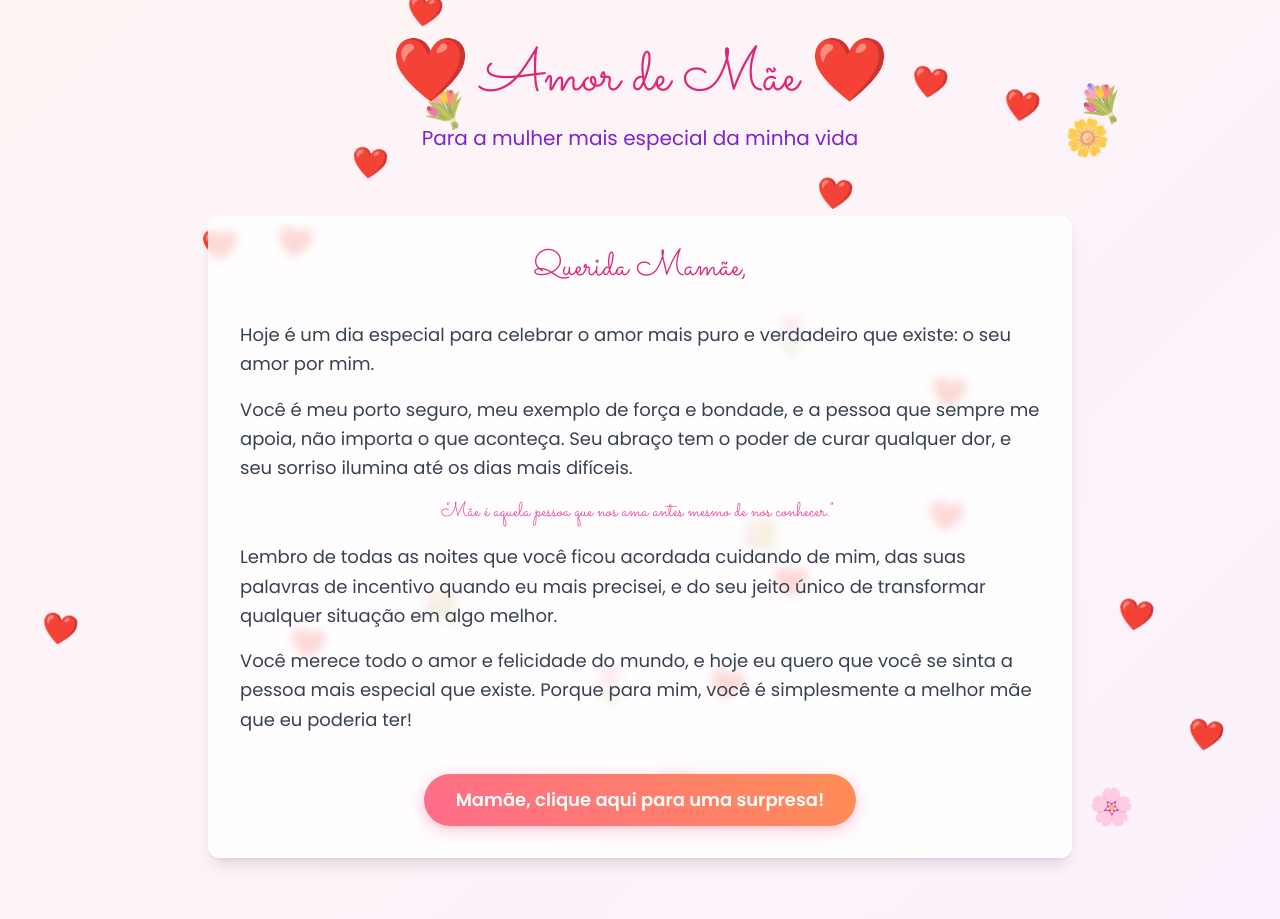
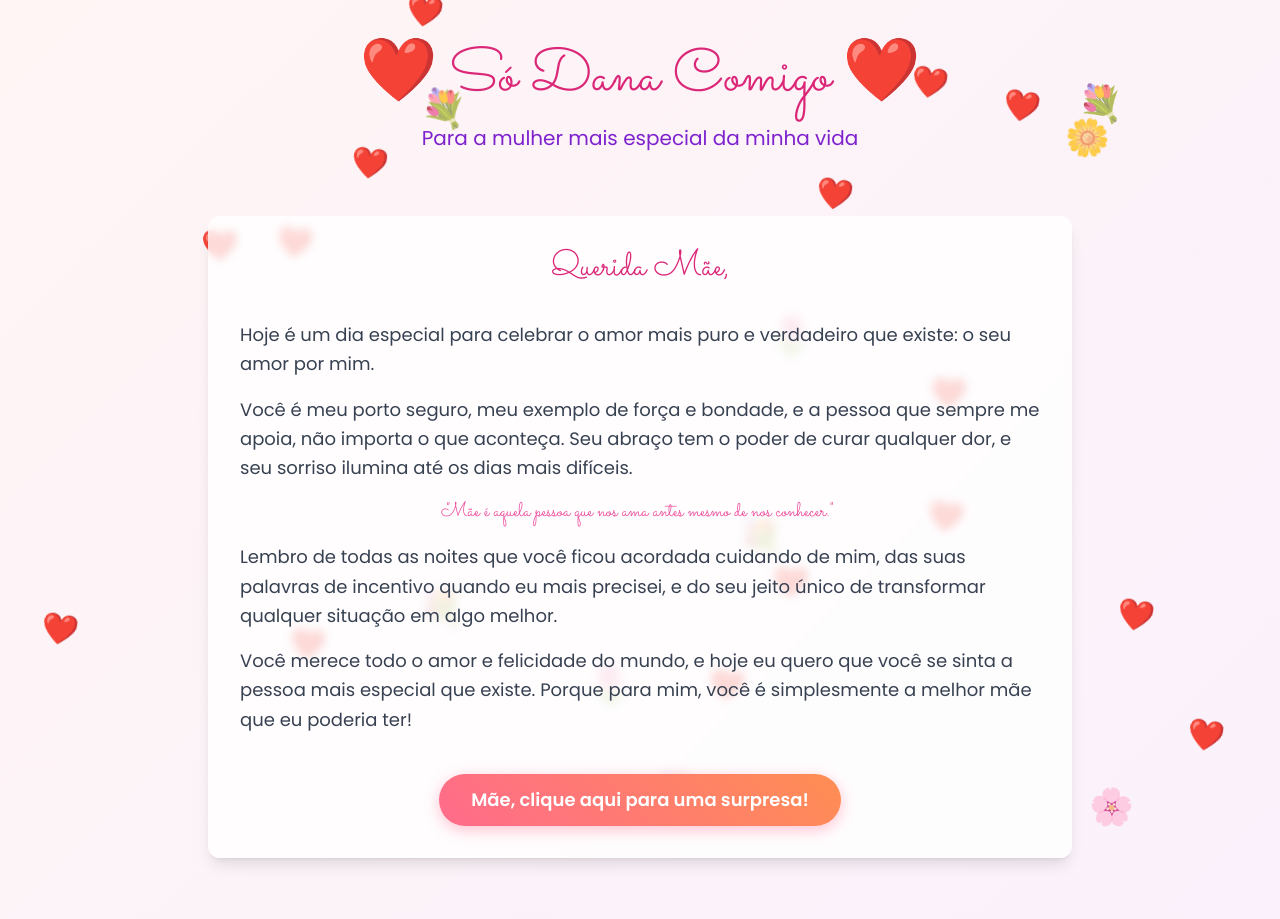
Before and after one commit to HSHAKOA/O-PROJETO-TAL, a plain HTML site: page index.html in a window 1280 px wide. Shown: the top 919 px of the page. Drawn offline with nearby package versions, Linux system fonts and the light colour scheme.

Commit message:
Update index.html
Mãe

```diff
--- a/index.html
+++ b/index.html
@@ -95,7 +95,7 @@
         <!-- Cabeçalho -->
         <header class="text-center mb-16">
             <h1 class="text-5xl md:text-6xl sacramento text-pink-600 mb-4">
-                <span class="heart-beat inline-block">❤️</span> Amor de Mãe <span class="heart-beat inline-block">❤️</span>
+                <span class="heart-beat inline-block">❤️</span> Só Dana Comigo <span class="heart-beat inline-block">❤️</span>
             </h1>
             <p class="text-xl text-purple-700">Para a mulher mais especial da minha vida</p>
         </header>
@@ -107,7 +107,7 @@
             <div class="absolute -bottom-10 -right-10 text-6xl text-purple-200 opacity-50">❀</div>
 
             <div class="relative z-10">
-                <h2 class="text-4xl sacramento text-center text-pink-600 mb-8">Querida Mamãe,</h2>
+                <h2 class="text-4xl sacramento text-center text-pink-600 mb-8">Querida Mãe,</h2>
 
                 <div class="text-lg text-gray-700 leading-relaxed space-y-4">
                     <p>Hoje é um dia especial para celebrar o amor mais puro e verdadeiro que existe: o seu amor por mim.</p>
@@ -123,7 +123,7 @@
 
                 <div class="text-center mt-10">
                     <button id="surprise-btn" class="btn-surprise text-white font-semibold py-3 px-8 rounded-full text-lg">
-                        Mamãe, clique aqui para uma surpresa!
+                        Mãe, clique aqui para uma surpresa!
                     </button>
                 </div>
             </div>
@@ -158,7 +158,7 @@
         <section class="bg-gradient-to-r from-pink-400 to-purple-500 rounded-xl shadow-xl p-8 text-white text-center">
             <h2 class="text-4xl sacramento mb-6">Mãe, você é meu mundo!</h2>
             <p class="text-xl mb-6">Obrigado por ser quem você é e por tudo que você faz por mim.</p>
-            <p class="text-3xl sacramento">Te amo mais que tudo!</p>
+            <p class="text-3xl sacramento">Te amo além do infinito!</p>
             <div class="mt-8 flex justify-center space-x-4">
                 <span class="heart-beat inline-block text-4xl">❤️</span>
                 <span class="heart-beat inline-block text-4xl animation-delay-300">❤️</span>
@@ -241,7 +241,7 @@
             }
 
             // Mostrar mensagem
-            alert("Você é meu mundo, mamãe! ❤️\nEu te amo mais que tudo!");
+            alert("Você é meu mundo, mãe! ❤️\nEu te amo mais que tudo!");
         });
 
         // Controle de música
```
